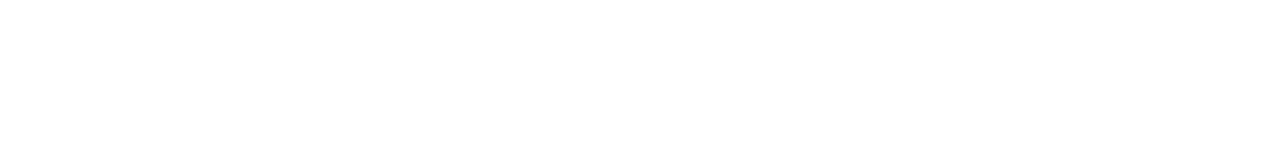
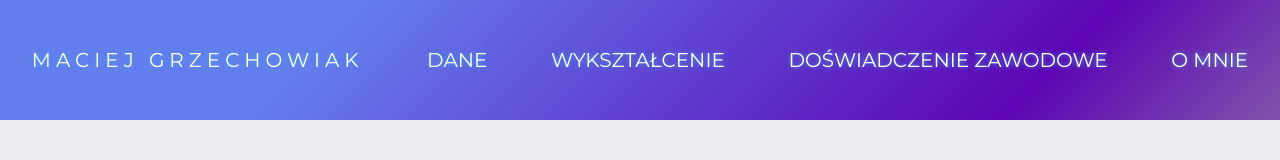
Before and after one commit to tit-maciejg/cv-page, a plain HTML site: page index.html in a window 1280 px wide. Drawn offline with Linux system fonts and the light colour scheme.

Commit message:
created navbar pc only

```diff
--- a/index.html
+++ b/index.html
@@ -6,10 +6,24 @@
     <meta http-equiv="X-UA-Compatible" content="IE=edge">
     <meta name="viewport" content="width=device-width, initial-scale=1.0">
     <title>toyamvcieq cv page</title>
+    <link rel="preconnect" href="https://fonts.googleapis.com">
+    <link rel="preconnect" href="https://fonts.gstatic.com" crossorigin>
+    <link
+        href="https://fonts.googleapis.com/css2?family=Montserrat:wght@400;700&family=Open+Sans:wght@400;700&display=swap"
+        rel="stylesheet">
+    <link rel="stylesheet" href="sass/css/style.css">
 </head>
 
 <body>
 
+    <nav>
+        <p class="navname">maciej grzechowiak</p>
+        <a class="navitems border nav-info" href="#info">Dane</a>
+        <a class="navitems border nav-education" href="#">Wykształcenie</a>
+        <a class="navitems border nav-work-experience" href="#">Doświadczenie zawodowe</a>
+        <a class="navitems border nav-aboutme" href="#">O mnie</a>
+    </nav>
+
 </body>
 
 </html>
--- /dev/null
+++ b/sass/_colors.scss
@@ -0,0 +1,3 @@
+$bg-color: #ebecf2;
+$white: #fff;
+$main-color: rgb(56, 173, 219);
--- a/sass/style.scss
+++ b/sass/style.scss
@@ -0,0 +1,66 @@
+@import 'colors';
+*,
+*::before,
+*::after {
+	box-sizing: border-box;
+	margin: 0;
+	padding: 0;
+}
+
+body {
+	position: relative;
+	font-family: 'Montserrat', sans-serif;
+	background-color: $bg-color;
+}
+
+nav {
+	position: absolute;
+	display: flex;
+	align-items: center;
+	flex-wrap: wrap;
+	width: 100%;
+	height: 15vh;
+	background-color: #7f53ac;
+	background-image: linear-gradient(
+		315deg,
+		#7f53ac 0%,
+		#5d05b4 20%,
+		#647dee 74%
+	);
+
+	.navname,
+	.navitems {
+		padding: 0 20px;
+		text-transform: uppercase;
+		font-size: 20px;
+		margin-right: auto;
+		margin-left: auto;
+		text-shadow: 0 0 5px $main-color;
+		transition: 0.8s;
+	}
+
+	.navname {
+		text-transform: uppercase;
+		color: $white;
+		justify-content: flex-start;
+		letter-spacing: 5px;
+	}
+
+	.navitems {
+		transition: all 0.8s;
+		justify-content: flex-end;
+		color: $white;
+		text-decoration: none;
+		background: linear-gradient($main-color 0 0) var(--p, 0) / var(--p, 0)
+			no-repeat;
+		transition: 0.4s, background-position 0s;
+		border-bottom: 1px solid transparent;
+	}
+
+	.navitems:hover {
+		--p: 100%;
+		color: #fff;
+		box-shadow: 5px 5px 0px $main-color;
+		border-bottom: 1px solid $main-color;
+	}
+}
```
Also changed, not shown: css/style.css (deleted), sass/css/style.css (added), 2 other files.
